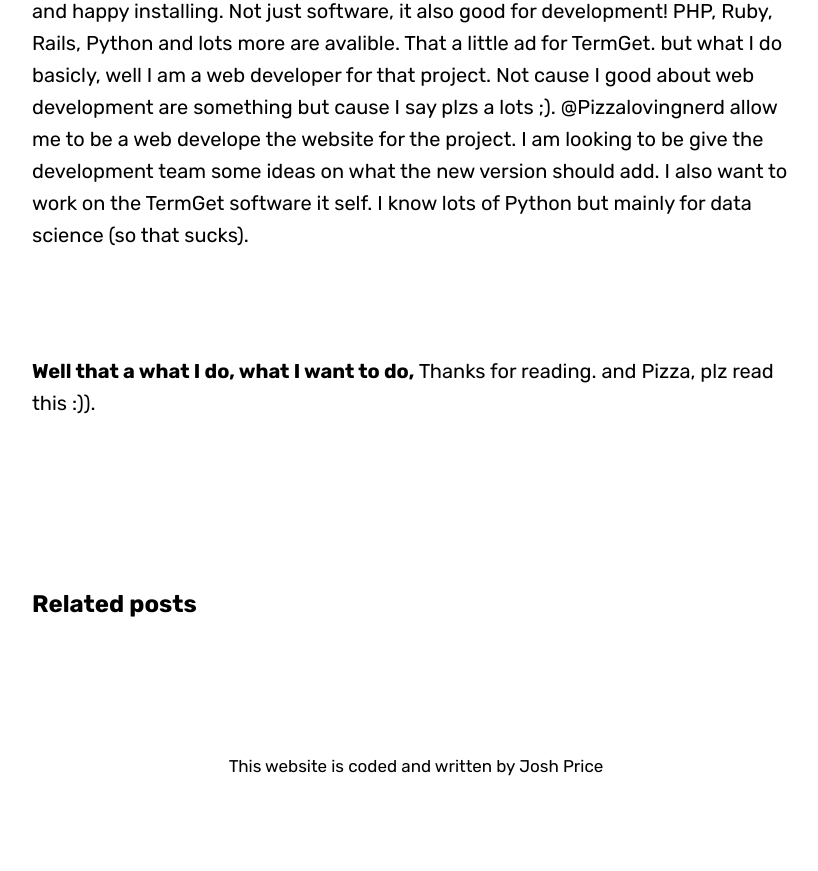
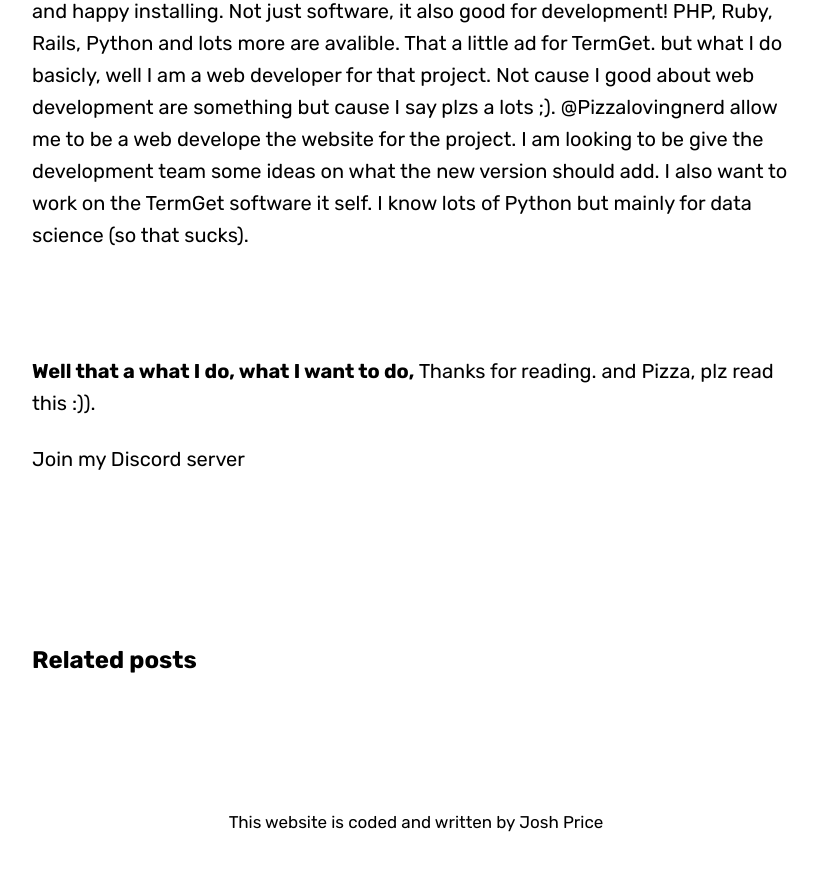
Before and after one commit to optimistguy/getprogrammed, a Jekyll site: the page built from _posts/2018-08-27-i-now-a-termget-developer.md, in a window 1280 px wide and 900 px high, scrolled down 1297 px. Shown: the top 871 px of the window, without its empty margins (224-1042 px from the left). Built offline with Jekyll 4.4.1, drawn with Linux system fonts in a browser that asks for light colours; some web fonts are replaced; comment, search, counter and statistics services are not loaded; before the commit the page ends 2141 px from its top, so only the background shows below that.

Commit message:
Update 2018-08-27-i-now-a-termget-developer.md

```diff
--- a/_posts/2018-08-27-i-now-a-termget-developer.md
+++ b/_posts/2018-08-27-i-now-a-termget-developer.md
@@ -25,3 +25,5 @@ ideas on what the new version should add. I also want to work on the TermGet sof
 <hr>
 **Well that a what I do, what I want to do,**
 Thanks for reading. and Pizza, plz read this :)).
+
+[Join my Discord server](https://discord.gg/BYT93CY){: target="_blank"}
```
